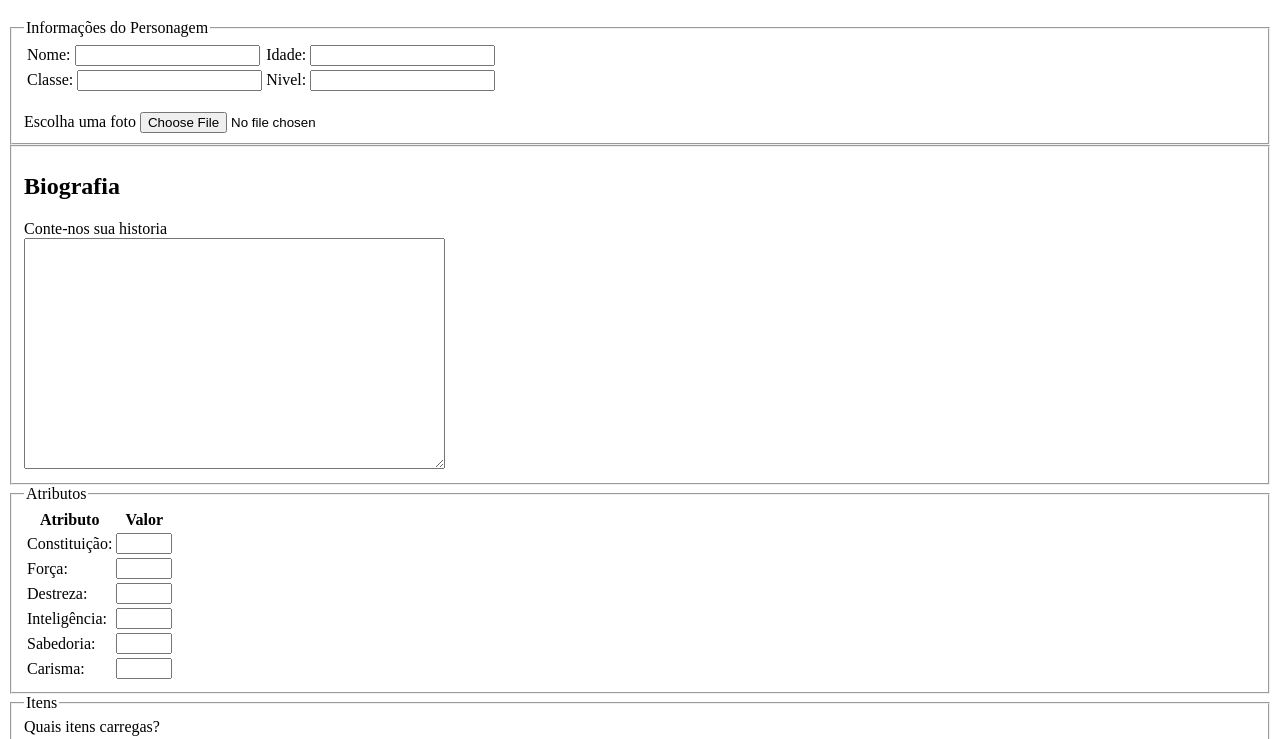
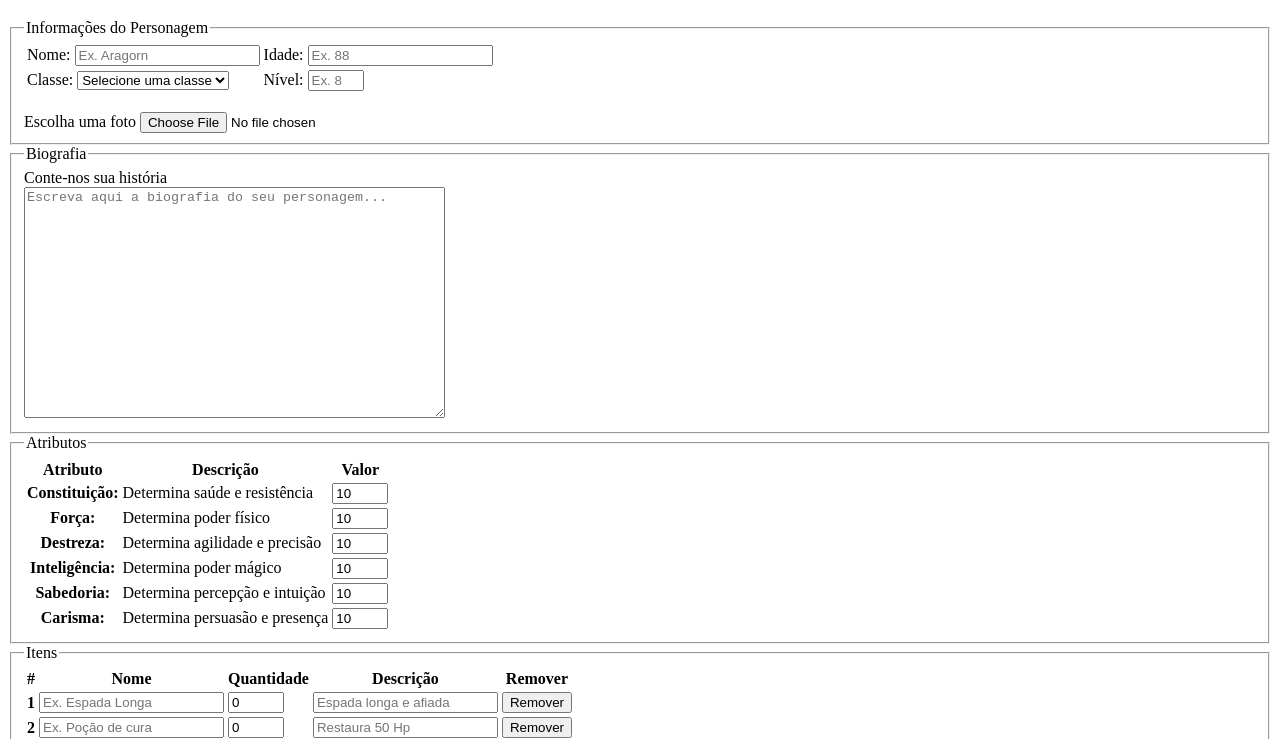
Before and after one commit to LBrombai/ficha-rpg, a plain HTML site: page index.html in a window 1280 px wide. Shown: the part 61-800 px from the top of the page. Drawn offline with Linux system fonts and the light colour scheme.

Commit message:
Atualiza estrutura HTML da ficha

```diff
--- a/index.html
+++ b/index.html
@@ -19,23 +19,30 @@
             <tr>
                 <td>
                     <label for="nome">Nome:</label>
-                    <input type="text" id="nome" name="nome">
+                    <input type="text" id="nome" name="nome" placeholder="Ex. Aragorn" required>
                 </td>
 
                 <td>
                     <label for="idade">Idade:</label>
-                    <input type="number" id="idade" name="idade" required>
+                    <input type="number" id="idade" name="idade" placeholder="Ex. 88" required>
                 </td>
             </tr>
             <tr>
                 <td>
                     <label for="classe">Classe:</label>
-                    <input type="text" name="classe" id="classe">
+                    <select name="classe" id="classe" required>
+                        <option value="">Selecione uma classe</option>
+                        <option value="guerreiro">Guerreiro</option>
+                        <option value="mago">Mago</option>
+                        <option value="ladino">Ladino</option>
+                        <option value="druida">Druida</option>
+                        <option value="arqueiro">Arqueiro</option>
+                    </select>
                 </td>
 
                 <td>
-                    <label for="nivel">Nivel:</label>
-                    <input type="number" name="nivel" id="nivel" min="1">
+                    <label for="nivel">Nível:</label>
+                    <input type="number" name="nivel" id="nivel" min="1" max="16" placeholder="Ex. 8" required>
                 </td>
             </tr>
         </table>
@@ -48,20 +55,20 @@
         <input type="file"
         id="foto"
         name="foto"
-        accept=".jpg,.jpeg,.png"
+        accept=".jpg,.jpeg,.png" required
         >
 
         </fieldset>
 
         <fieldset>
 
-        <h2>Biografia</h2>
+        <legend>Biografia</legend>
 
-        <label for="biografia">Conte-nos sua historia</label>
+        <label for="biografia">Conte-nos sua história</label>
 
         <br>
 
-        <textarea id="biografia" name="biografia" rows="15" cols="50"></textarea>
+        <textarea id="biografia" name="biografia" rows="15" cols="50" placeholder="Escreva aqui a biografia do seu personagem..."></textarea>
 
         </fieldset>
 
@@ -75,37 +82,44 @@
 
                 <tr>
                     <th>Atributo</th>
+                    <th>Descrição</th>
                     <th>Valor</th>
                 </tr>
 
                 <tr>
-                    <td>Constituição:</td>
-                    <td><input type="number" name="constituicao" min="1" max="20" required></td>
+                    <th scope="row">Constituição:</th>
+                    <td>Determina saúde e resistência</td>
+                    <td><input type="number" name="constituicao" min="1" max="20" value="10" required></td>
                 </tr>
 
                 <tr>
-                    <td>Força:</td>
-                    <td><input type="number" name="forca" min="1" max="20" required></td>
+                    <th scope="row">Força:</th>
+                    <td>Determina poder físico</td>
+                    <td><input type="number" name="forca" min="1" max="20" value="10" required></td>
                 </tr>
 
                 <tr>
-                    <td>Destreza:</td>
-                    <td><input type="number" name="destreza" min="1" max="20" required></td>
+                    <th scope="row">Destreza:</th>
+                    <td>Determina agilidade e precisão</td>
+                    <td><input type="number" name="destreza" min="1" max="20" value="10" required></td>
                 </tr>
 
                 <tr>
-                    <td>Inteligência:</td>
-                    <td><input type="number" name="inteligencia" min="1" max="20" required></td>
+                    <th scope="row">Inteligência:</th>
+                    <td>Determina poder mágico</td>
+                    <td><input type="number" name="inteligencia" min="1" max="20" value="10" required></td>
                 </tr>
 
                 <tr>
-                    <td>Sabedoria:</td>
-                    <td><input type="number" name="sabedoria" min="1" max="20" required></td>
+                    <th scope="row">Sabedoria:</th>
+                    <td>Determina percepção e intuição</td>
+                    <td><input type="number" name="sabedoria" min="1" max="20" value="10" required></td>
                 </tr>
 
                 <tr>
-                    <td>Carisma:</td>
-                    <td><input type="number" name="carisma" min="1" max="20" required></td>
+                    <th scope="row">Carisma:</th>
+                    <td>Determina persuasão e presença</td>
+                    <td><input type="number" name="carisma" min="1" max="20" value="10" required></td>
                 </tr>
 
             </table>
@@ -115,34 +129,46 @@
 
             <legend>Itens</legend>
 
-        <label for="item">Quais itens carregas?</label>
 
         <table>
             <tr>
-            <th>Nome</th>
-            <th>Quantidade</th>
+            <th scope="col">#</th>
+            <th scope="col">Nome</th>
+            <th scope="col">Quantidade</th>
+            <th scope="col">Descrição</th>
+            <th scope="col">Remover</th>
             </tr>
 
             <tr>
-                <td><input type="text" name="item"></td>
-                <td><input type="number" name="quantity" min="0"></td>
+                <th scope="row">1</th>
+                <td><input type="text" id="item1" name="item" placeholder="Ex. Espada Longa"></td>
+                <td><input type="number" id="quantity1" name="quantity" min="0" max="99" value="0"></td>
+                <td><input type="text" id="description1" name="description" placeholder="Espada longa e afiada"></td>
+                <td><button type="button">Remover</button></td>
             </tr>
 
             <tr>
-                <td><input type="text" name="item"></td>
-                <td><input type="number" name="quantity" min="0"></td>
+                <th scope="row">2</th>
+                <td><input type="text" id="item2" name="item" placeholder="Ex. Poção de cura"></td>
+                <td><input type="number" id="quantity2" name="quantity" min="0" max="99" value="0"></td>
+                <td><input type="text" id="description2" name="description" placeholder="Restaura 50 Hp"></td>
+                <td><button type="button">Remover</button></td>
             </tr>
 
             <tr>
-                <td><input type="text" name="item"></td>
-                <td><input type="number" name="quantity" min="0"></td>
+                <th scope="row">3</th>
+                <td><input type="text" id="item3" name="item" placeholder="Tocha"></td>
+                <td><input type="number" id="quantity3" name="quantity" min="0" max="99" value="0"></td>
+                <td><input type="text" id="description3" name="description" placeholder="Ilumina ao seu redor"></td>
+                <td><button type="button">Remover</button></td>
             </tr>
 
         </table>
+        <button type="button">Adicionar novo item</button>
             <br><br>
             <button type="submit">Salvar Ficha</button>
+        </fieldset>
     </form>
-    </fieldset>
     </main>
 
 
```
